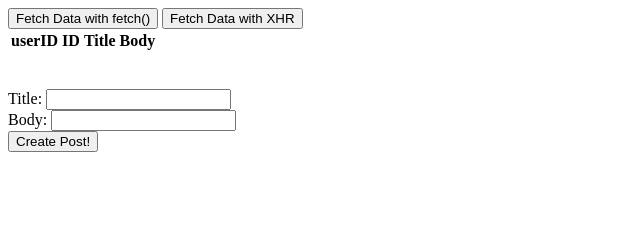
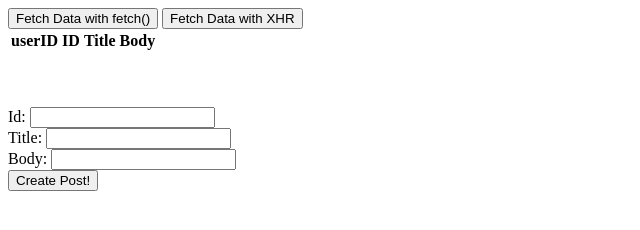
Before and after one commit to RajPatel514/JS-Lab-10, a plain HTML site: page index.html in a window 1280 px wide. Shown: the whole page, without its empty margins (0-640 px from the left). Drawn offline with Linux system fonts and the light colour scheme.

Commit message:
Added ID input box

```diff
--- a/index.html
+++ b/index.html
@@ -29,6 +29,10 @@
     </div>
     <br><br>
     <form id="newPost">
+        <br>
+        <label>Id:</label>
+        <input id="userID" name="userID">
+        <br>
         <label>Title:</label>
         <input id="postTitle" name="title">
         <br>
--- a/script.js
+++ b/script.js
@@ -70,3 +70,5 @@ document.getElementById('createPost').addEventListener('submit', function (event
         })
     })
 })
+
+//Task 4 - update data using PUT
```
